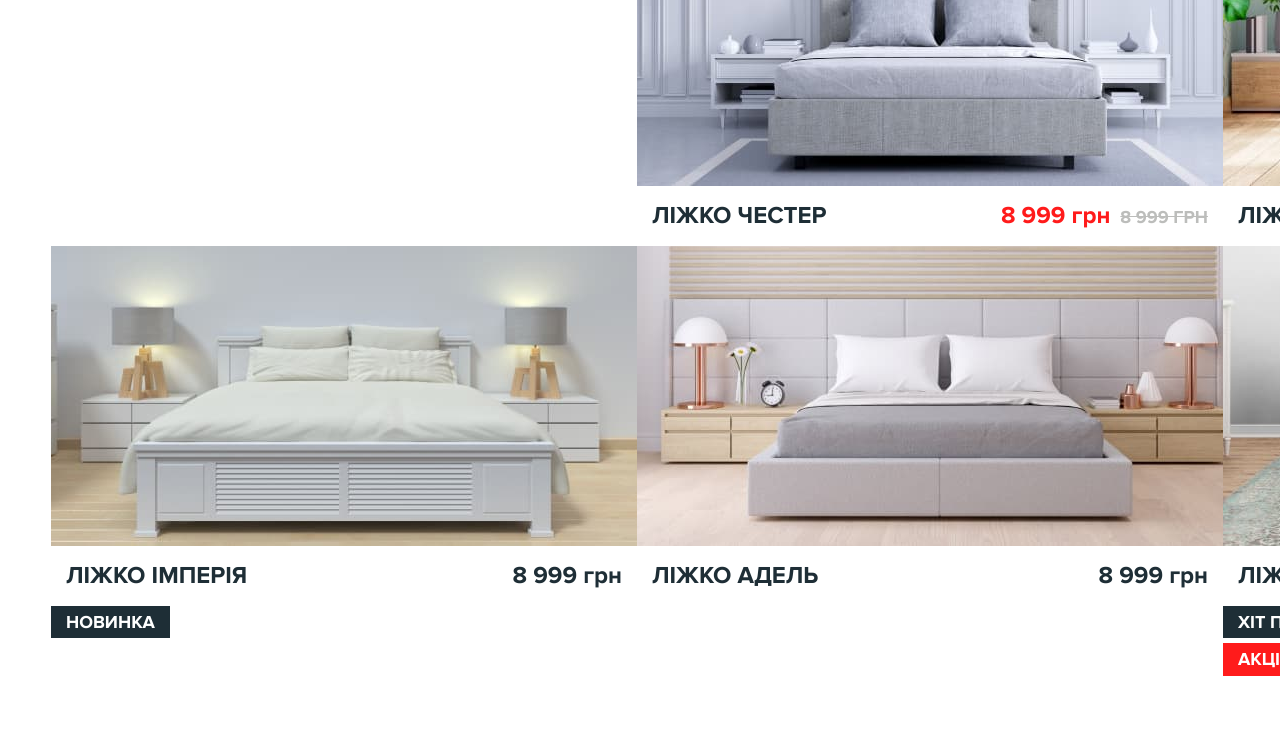
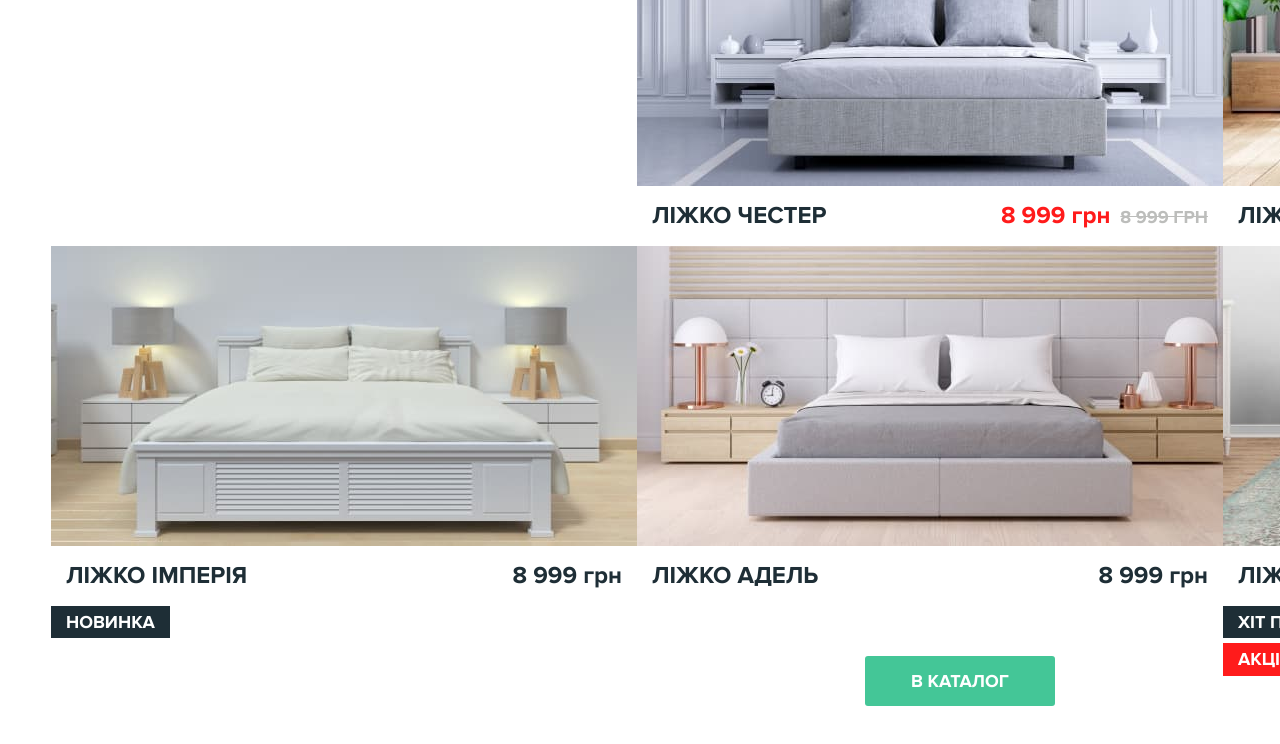
Before and after one commit to iSteffan/test-maket-glyanec, a website built with Parcel: page src/index.html in a window 1280 px wide. Shown: the part 2052-2796 px from the top of the page. Before the commit the page ends 2758 px from the top, so only its background shows below. Built offline with nearby package versions, Linux system fonts and the light colour scheme; files whose address does not match are found by name; a web font is replaced by a local one.

Commit message:
add btn to catalog

```diff
--- a/src/partials/catalog.html
+++ b/src/partials/catalog.html
@@ -101,5 +101,6 @@
         </div>
       </li>
     </ul>
+    <a href="./#" class="catalog-link">В каталог</a>
   </div>
 </section>
--- a/src/sass/_catalog.scss
+++ b/src/sass/_catalog.scss
@@ -21,6 +21,7 @@
 
 .catalog-cards-list {
   margin-top: 84px;
+  margin-bottom: 50px;
 
   display: flex;
   flex-wrap: wrap;
@@ -125,6 +126,24 @@
   color: #ffffff;
   background-color: #ff1b1b;
 }
+
+.catalog-link {
+  display: block;
+  margin-left: auto;
+  margin-right: auto;
+  padding: 14px 46px;
+
+  width: 190px;
+  font-weight: 700;
+  font-size: 18px;
+  line-height: 125%;
+
+  text-transform: uppercase;
+
+  color: #ffffff;
+  background-color: #44c697;
+  border-radius: 3px;
+}
 //---------------------------------------------Icons---------------------------------------------
 .catalog-list__icon {
   fill: black;
```
